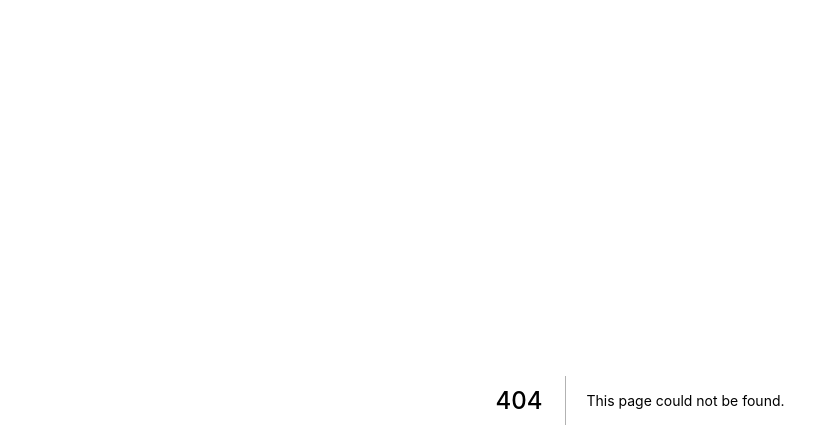
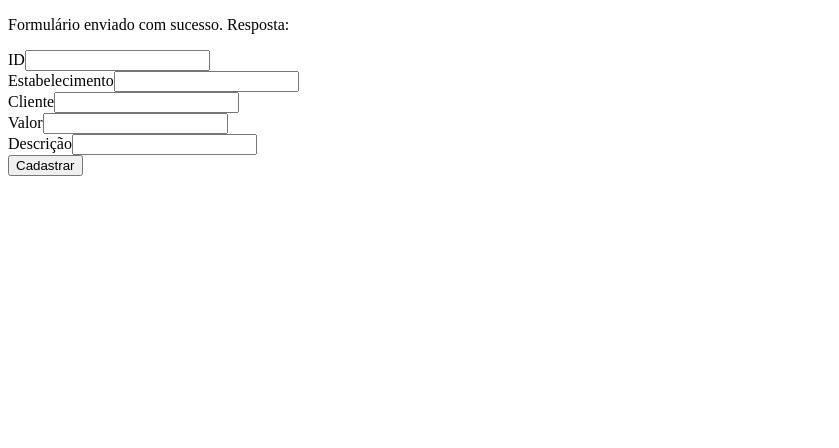
Before and after one commit to rafaelpalma88/gedanken-test, a Next.js app: page /transaction in a window 1280 px wide. Before the commit this address had no page. Shown: the top 448 px of the page, without its empty margins (0-839 px from the left). Built offline with nearby package versions, Linux system fonts and the light colour scheme.

Commit message:
initializing project

```diff
--- a/package.json
+++ b/package.json
@@ -8,9 +8,11 @@
     "start": "next start"
   },
   "dependencies": {
+    "axios": "^0.21.1",
     "next": "11.1.0",
     "react": "17.0.2",
-    "react-dom": "17.0.2"
+    "react-dom": "17.0.2",
+    "react-hook-form": "^7.13.0"
   },
   "devDependencies": {
     "@types/react": "17.0.19",
--- a/pages/_app.tsx
+++ b/pages/_app.tsx
@@ -1,4 +1,4 @@
-import '../styles/globals.css'
+// import '../styles/globals.css'
 import type { AppProps } from 'next/app'
 
 function MyApp({ Component, pageProps }: AppProps) {
--- a/pages/api/hello.ts
+++ /dev/null
@@ -1,10 +0,0 @@
-// Next.js API route support: https://nextjs.org/docs/api-routes/introduction
-import type { NextApiRequest, NextApiResponse } from 'next'
-
-type Data = {
-  name: string
-}
-
-export default (req: NextApiRequest, res: NextApiResponse<Data>) => {
-  res.status(200).json({ name: 'John Doe' })
-}
--- /dev/null
+++ b/pages/api/v1/transacao.ts
@@ -0,0 +1,11 @@
+// Next.js API route support: https://nextjs.org/docs/api-routes/introduction
+import type { NextApiRequest, NextApiResponse } from 'next'
+
+type TransactionResponse = {
+  aceito: boolean
+}
+
+export default (req: NextApiRequest, res: NextApiResponse<TransactionResponse>) => {
+  console.log("Recebemos sua transação", req)
+  res.status(200).json({ "aceito": true })
+}
--- /dev/null
+++ b/pages/list.tsx
@@ -0,0 +1,6 @@
+import type { AppProps } from 'next/app'
+
+function List({ Component, pageProps }: AppProps) {
+  return <div>list</div>
+}
+export default List
--- /dev/null
+++ b/pages/transaction.tsx
@@ -0,0 +1,95 @@
+// import { FormEvent } from 'react'
+import { useState } from 'react'
+import type { AppProps } from 'next/app'
+import { useForm } from 'react-hook-form'
+import axios, { AxiosRequestConfig } from 'axios'
+import { ITransaction } from './types'
+
+function Transaction({ Component, pageProps }: AppProps) {
+
+    const { register, handleSubmit, reset, formState: { errors }} = useForm()
+    const [formSent, setFormSent] = useState(false);
+
+    const onSubmitForm = async (values: ITransaction[]) => {
+    // const onSubmitForm = async (values: any) => {
+
+        await console.log('xxx', values)
+
+        let config: AxiosRequestConfig = {
+          method: 'post',
+          // url: `${process.env.NEXT_PUBLIC_API_URL}/api/v1/transacao`,
+          url: `/api/v1/transacao`,
+          headers: {
+            'Content-Type' : 'application/json'
+          },
+          data: values,
+
+        }
+
+        try
+        {
+          const response = await axios(config);
+          //console.log('response', response.data)
+            if (response.data.aceito) {
+            setFormSent(true);
+          }
+        } catch (err) {
+          console.error(err)
+          setFormSent(false);
+        }
+      }
+
+      const resetFormSent = () => {
+        reset();
+        setFormSent(false);
+      }
+
+      return (
+        <form onSubmit={handleSubmit(onSubmitForm)}>
+
+            {formSent && (
+
+            <div style={{ background: 'white', padding: '20px', width: '100%', marginTop: '45px', marginBottom: '45px', color: '#98669e', fontWeight: 'bold' }}>
+            Mensagem enviada com sucesso. &nbsp;
+            <span style={{ cursor: 'pointer', textDecoration: 'underline'}} onClick={resetFormSent}>Enviar nova mensagem.</span>
+
+            </div>
+
+            )}
+
+            <div>
+                <p>Formulário enviado com sucesso. Resposta:</p>
+            </div>
+
+            <div>
+                <label htmlFor="id">ID</label>
+                <input id="id" type="number" required {...register("id")} />
+                <br />
+            </div>
+            <div>
+                <label htmlFor="estabelecimento">Estabelecimento</label>
+                <input id="estabelecimento" type="text" required {...register("estabelecimento")} />
+                <br />
+            </div>
+            <div>
+                <label htmlFor="cliente">Cliente</label>
+                <input id="cliente" type="text" required {...register("cliente")} />
+                <br />
+            </div>
+            <div>
+                <label htmlFor="valor">Valor</label>
+                <input id="valor" type="number" required {...register("valor")} />
+                <br />
+            </div>
+            <div>
+                <label htmlFor="descricao">Descrição</label>
+                <input id="descricao" type="text" required {...register("descricao")} />
+                <br />
+            </div>
+            <button type="submit">Cadastrar</button>
+
+        </form>
+      )
+
+}
+export default Transaction
--- /dev/null
+++ b/pages/types.tsx
@@ -0,0 +1,7 @@
+export type ITransaction = {
+    estabelecimento: string
+    cliente: string
+    valor: number
+    descricao: string
+    id: number
+}
```
Also changed, not shown: pages/details.tsx (added, +7 -0 lines), pages/index.tsx (+9 -0 lines), next-env.d.ts, 2 other files (tests, documents, lock files or other folders).
